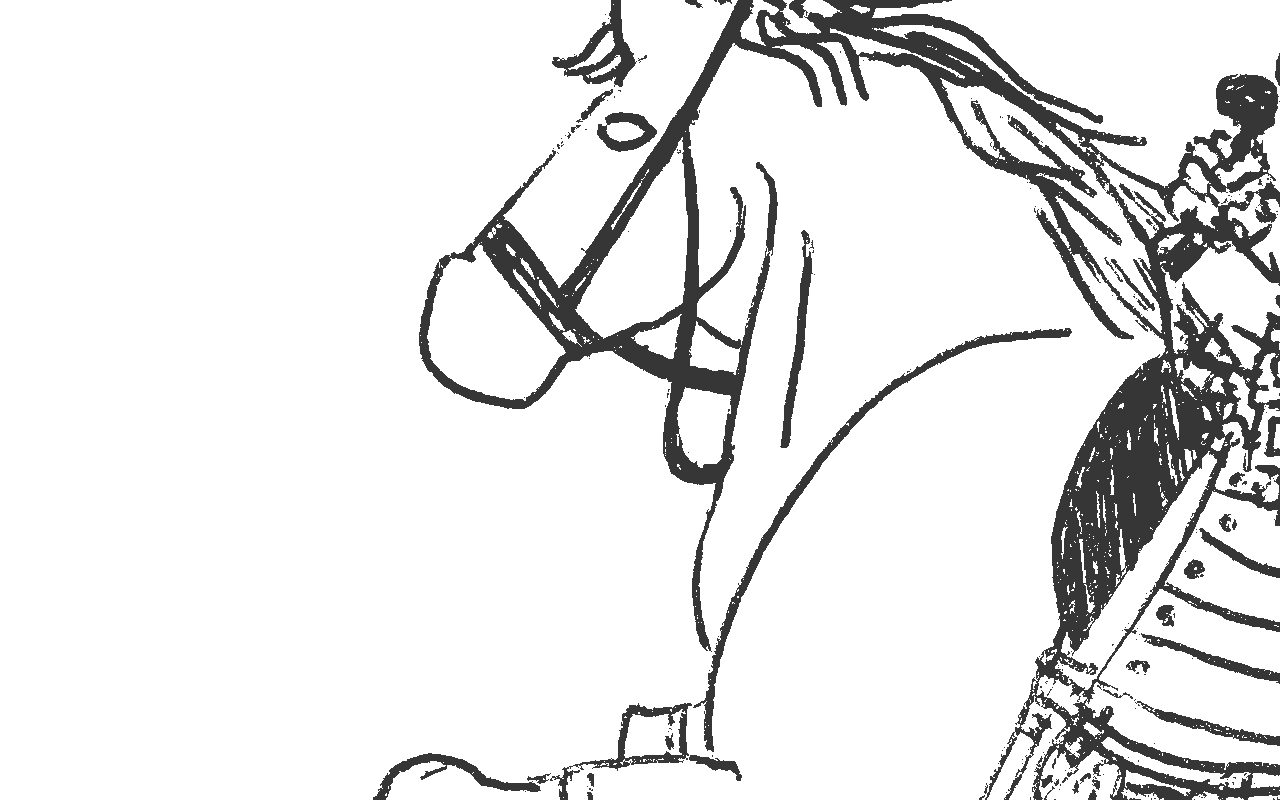
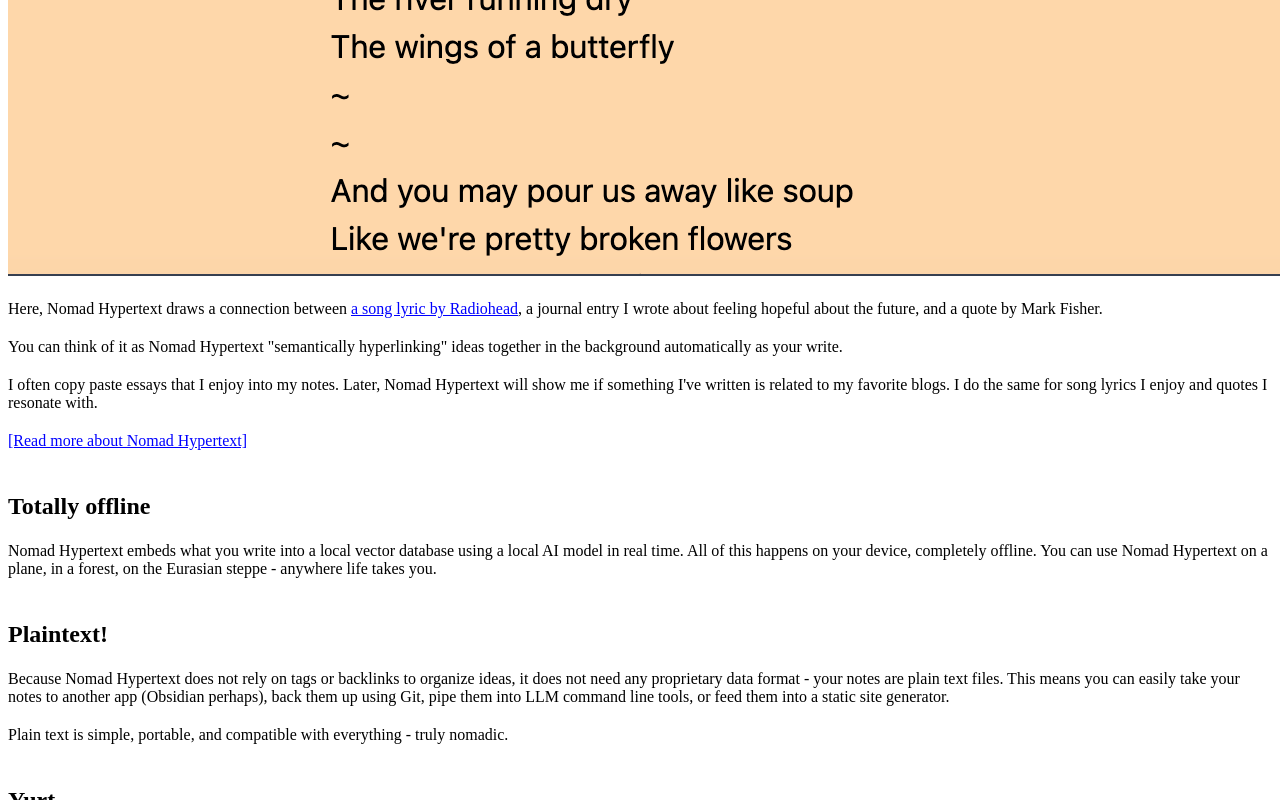
Before and after one commit to nichwch/nomad-hypertext-website, a SvelteKit app: page / in a window 1280 px wide. Shown: the part 3066-3866 px from the top of the page. Built offline with nearby package versions, Linux system fonts and the light colour scheme.

Commit message:
add screenshot of music use case

```diff
--- a/src/routes/+page.svelte
+++ b/src/routes/+page.svelte
@@ -61,9 +61,29 @@
 			automatically in the background, leaving you free to write down your ideas freely. This makes
 			it an ideal tool for journaling, brainstorming, and ideation.
 		</p>
+	</div>
+
+	<img
+		class="  w-full border-y border-y-black lg:border-x lg:border-x-black lg:w-[50rem] lg:mx-auto my-10 p-0 px-0"
+		alt="screenshot of nomad hypertext drawing a connection between song lyrics and a journal entry"
+		src="musicdemo.png"
+	/>
+
+	<div class="w-full px-10 lg:w-[30rem] lg:mx-auto">
+		<p>
+			Here, Nomad Hypertext draws a connection between <a
+				href="https://www.youtube.com/watch?v=Ti6qhk3tX2s">a song lyric by Radiohead</a
+			>, a journal entry I wrote about feeling hopeful about the future, and a quote by Mark Fisher.
+		</p>
+
 		<p>
 			You can think of it as Nomad Hypertext "semantically hyperlinking" ideas together in the
 			background automatically as your write.
+		</p>
+		<p>
+			I often copy paste essays that I enjoy into my notes. Later, Nomad Hypertext will show me if
+			something I've written is related to my favorite blogs. I do the same for song lyrics I enjoy
+			and quotes I resonate with.
 		</p>
 		<p class="italic">
 			<a href="https://blog.nicholaschen.io/posts/What%20is%20Nomad%20Hypertext.txt"
```
Also changed, not shown: static/musicdemo.png (added).
